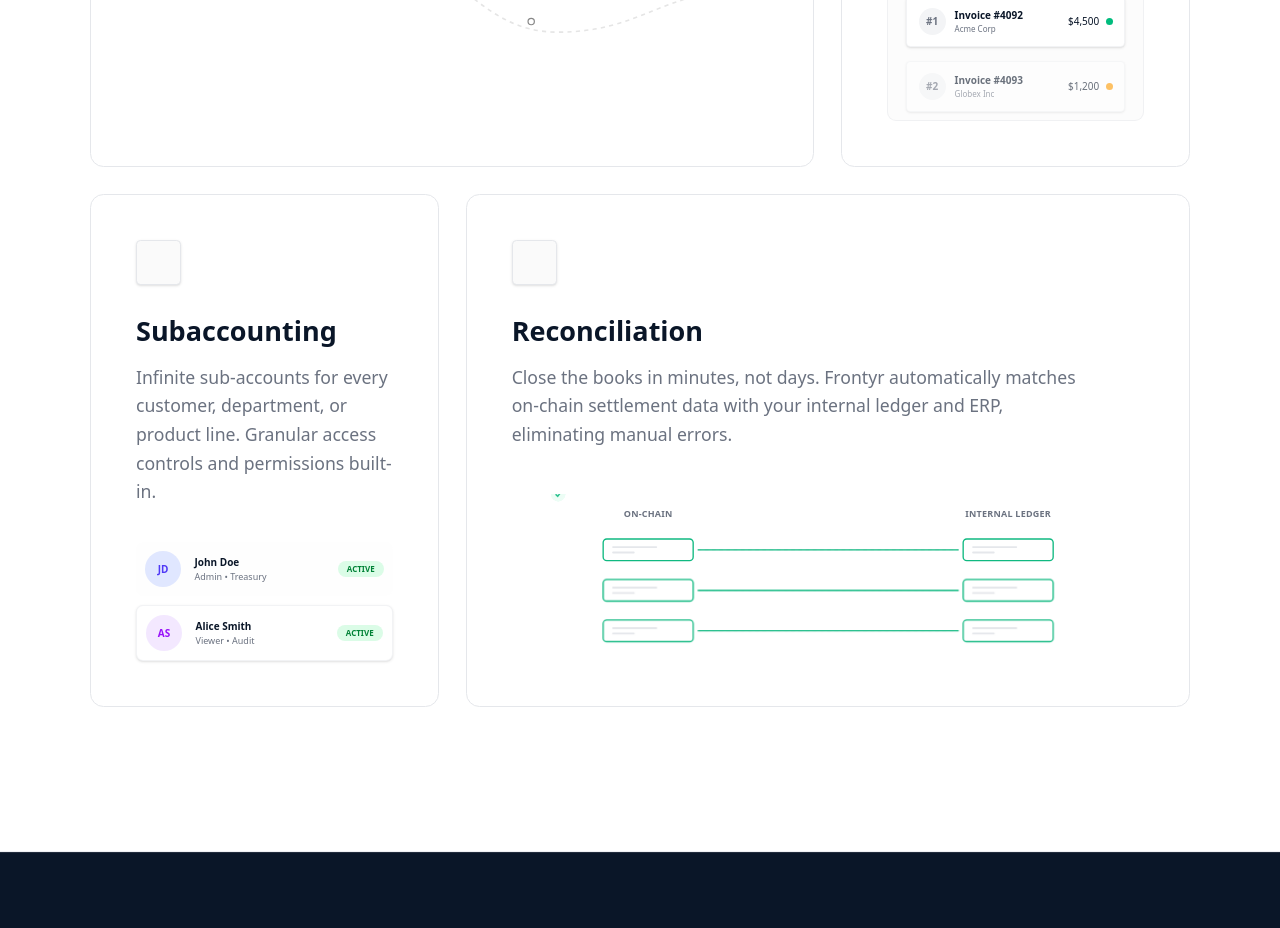
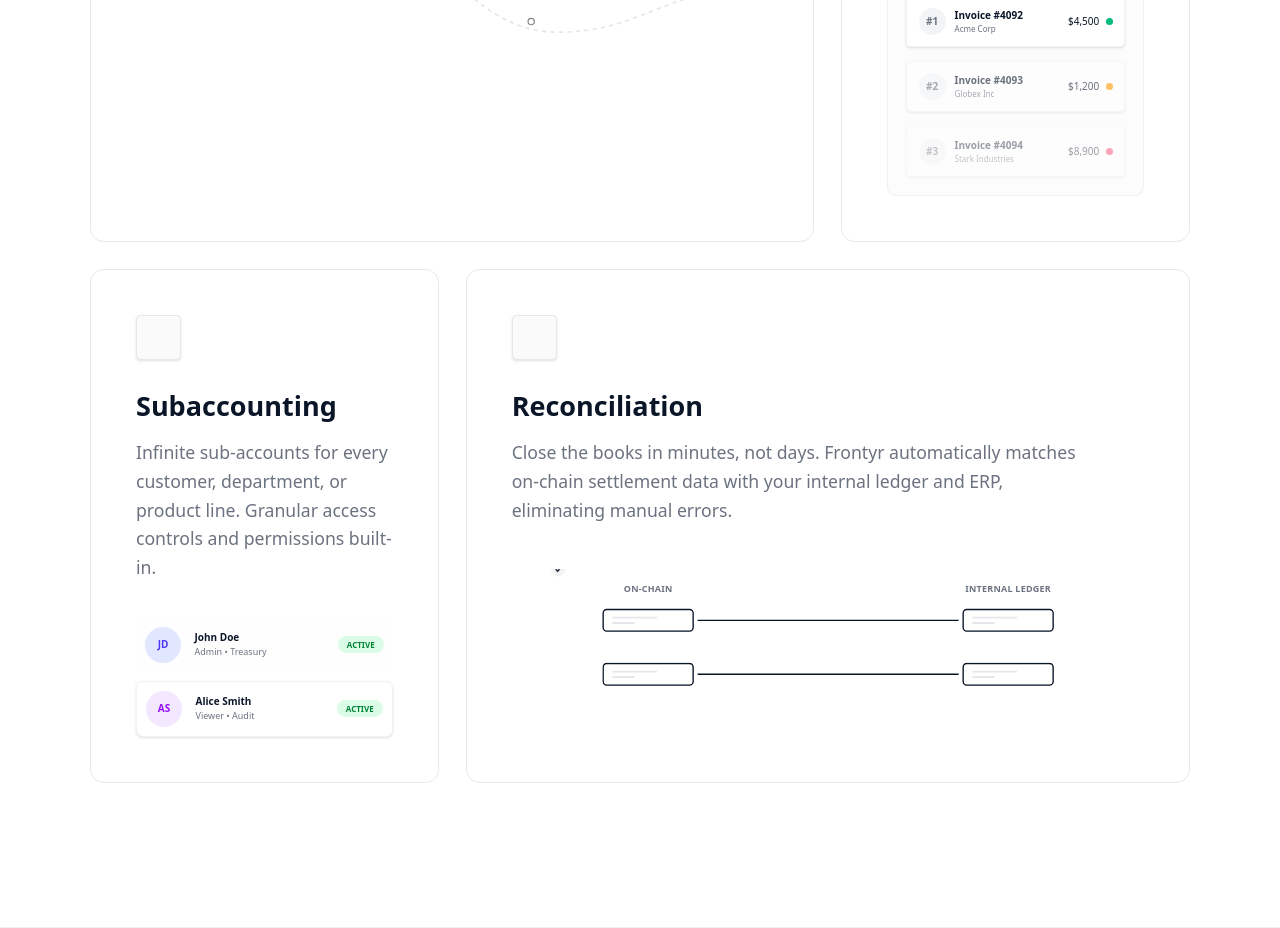
Before and after one commit to swedishfrenchpress/frontyr-website-exploration, a Next.js app: page / in a window 1280 px wide. Shown: the part 3380-4308 px from the top of the page. Built offline with nearby package versions, Linux system fonts and the light colour scheme; some icons are missing.

Commit message:
updated invocing.

```diff
--- a/app/components/Features.tsx
+++ b/app/components/Features.tsx
@@ -512,7 +512,7 @@ export function Features() {
                 Automated billing that settles instantly. Create, send, and track smart invoices that reconcile themselves upon payment.
               </p>
 
-              <div className="mt-auto relative w-full h-32 bg-canvas/50 border border-border/50 rounded-lg p-4 flex flex-col gap-3 group-hover:bg-canvas transition-colors duration-300">
+              <div className="mt-auto relative w-full bg-canvas/50 border border-border/50 rounded-lg p-4 flex flex-col gap-3 group-hover:bg-canvas transition-colors duration-300">
                   {/* Invoice Item */}
                   <div className="flex items-center justify-between bg-white p-2.5 rounded border border-border/50 shadow-sm">
                       <div className="flex items-center gap-2">
@@ -539,6 +539,20 @@ export function Features() {
                       <div className="flex items-center gap-1.5">
                           <span className="text-[10px] font-mono text-obsidian">$1,200</span>
                           <span className="w-1.5 h-1.5 rounded-full bg-amber-500"></span>
+                      </div>
+                  </div>
+                   {/* Invoice Item 3 */}
+                   <div className="flex items-center justify-between bg-white p-2.5 rounded border border-border/50 shadow-sm opacity-40">
+                      <div className="flex items-center gap-2">
+                          <div className="w-6 h-6 rounded-full bg-gray-100 flex items-center justify-center text-[10px] font-bold text-subtle">#3</div>
+                          <div className="flex flex-col">
+                              <span className="text-[10px] font-semibold text-obsidian">Invoice #4094</span>
+                              <span className="text-[8px] text-subtle">Stark Industries</span>
+                          </div>
+                      </div>
+                      <div className="flex items-center gap-1.5">
+                          <span className="text-[10px] font-mono text-obsidian">$8,900</span>
+                          <span className="w-1.5 h-1.5 rounded-full bg-rose-500"></span>
                       </div>
                   </div>
               </div>
--- a/app/components/ReconciliationAnimation.tsx
+++ b/app/components/ReconciliationAnimation.tsx
@@ -9,17 +9,16 @@ export function ReconciliationAnimation() {
     // Loop reset
     const timer = setTimeout(() => {
       setKey(prev => prev + 1);
-    }, 4500); // Wait for animations (3 * 0.4s start delay + 1s duration + 2s hold) -> ~4.5s total loop
+    }, 4500);
 
     return () => clearTimeout(timer);
   }, [key]);
 
   // Layout Constants
   const viewBoxWidth = 600;
-  const viewBoxHeight = 180; // 50% taller than 120
-  const rowCount = 3;
-  const rowHeight = 45; // Taller gaps
-  const startY = 50;
+  const viewBoxHeight = 180;
+  const rowHeight = 60;
+  const startY = 45;
 
   // Element positions
   const leftX = 50;
@@ -28,19 +27,29 @@ export function ReconciliationAnimation() {
   const rectHeight = 24;
 
   // Line positions
-  const lineStartX = leftX + rectWidth + 5; // 155
-  const lineEndX = rightX - 5; // 445
-  const lineLength = lineEndX - lineStartX; // 290
+  const lineStartX = leftX + rectWidth + 5;
+  const lineEndX = rightX - 5;
+  const lineLength = lineEndX - lineStartX;
+
+  // Colors
+  const obsidian = '#0A1628';
+  const checkmarkBg = '#F3F4F6';
+
+  // Data for rows
+  const rowData = [
+    { usdc: "5,000.00", usd: "5,000.00" },
+    { usdc: "12,350.00", usd: "12,350.00" }
+  ];
 
   return (
-    <div className="w-full h-full flex items-center justify-center select-none">
+    <div className="w-full h-full flex items-center justify-center select-none group">
       <svg
         key={key}
         className="w-full max-w-2xl h-full"
         viewBox={`0 0 ${viewBoxWidth} ${viewBoxHeight}`}
       >
         <defs>
-          <filter id="glow-green-dot" x="-50%" y="-50%" width="200%" height="200%">
+          <filter id="glow-obsidian-dot" x="-50%" y="-50%" width="200%" height="200%">
             <feGaussianBlur stdDeviation="1.5" result="blur" />
             <feComposite in="SourceGraphic" in2="blur" operator="over" />
           </filter>
@@ -51,7 +60,7 @@ export function ReconciliationAnimation() {
         <text x={rightX + rectWidth/2} y="25" textAnchor="middle" className="text-[10px] font-mono fill-subtle font-semibold uppercase tracking-wide">Internal Ledger</text>
 
         {/* Rows */}
-        {[0, 1, 2].map((i) => {
+        {rowData.map((data, i) => {
           const y = startY + (i * rowHeight);
           const delay = i * 400; // 400ms stagger
           const duration = 1000; // 1s travel time
@@ -60,34 +69,100 @@ export function ReconciliationAnimation() {
             <g key={i}>
 
               {/* Left Box (On-Chain) */}
+              <g className="transition-all duration-300 origin-center box-group">
+                  {/* Background Rect - Animate scale and fill on hover via CSS classes on parent group */}
                   <rect
                     x={leftX} y={y} width={rectWidth} height={rectHeight} rx="4"
                     fill="white"
                     stroke="#E5E7EB"
                     strokeWidth="1"
-                className="transition-colors"
+                    className="transition-all duration-300 group-hover:fill-canvas group-hover:stroke-border/60"
+                    style={{
+                        transformBox: 'fill-box',
+                        transformOrigin: 'center',
+                    }}
+                    // Using CSS class for hover scale instead of style to allow smooth transition
+                  />
+                   {/* This separate rect handles the success border animation independent of hover scaling */}
+                   <rect
+                    x={leftX} y={y} width={rectWidth} height={rectHeight} rx="4"
+                    fill="none"
+                    stroke="transparent"
+                    strokeWidth="1.5"
                     style={{
                         animation: `highlightBox ${duration}ms forwards`,
-                    animationDelay: `${delay + duration}ms` // Highlight when dot arrives (simulated match)
+                        animationDelay: `${delay + duration}ms`,
+                        pointerEvents: 'none'
                     }}
                   />
+
+                  {/* Placeholder Content */}
+                  <g className="transition-opacity duration-300 group-hover:opacity-0 pointer-events-none">
                     <rect x={leftX + 10} y={y + 8} width={rectWidth * 0.5} height="2" rx="1" fill="#E5E7EB" />
                     <rect x={leftX + 10} y={y + 14} width={rectWidth * 0.25} height="2" rx="1" fill="#E5E7EB" />
+                  </g>
+
+                  {/* Hover Content */}
+                  <g className="opacity-0 transition-all duration-300 group-hover:opacity-100">
+                     {/* USDC Icon */}
+                     <circle cx={leftX + 16} cy={y + 12} r="6" fill="#2775CA" />
+                     <text x={leftX + 16} y={y + 15} textAnchor="middle" fill="white" fontSize="7" fontWeight="bold">$</text>
+
+                     {/* Text */}
+                     <text
+                        x={leftX + 28} y={y + 15}
+                        className="text-[9px] font-mono fill-obsidian font-medium"
+                     >
+                        {data.usdc} <tspan className="fill-subtle font-normal">USDC</tspan>
+                     </text>
+                  </g>
+              </g>
 
               {/* Right Box (Internal) */}
+              <g className="transition-all duration-300 origin-center box-group">
                   <rect
                     x={rightX} y={y} width={rectWidth} height={rectHeight} rx="4"
                     fill="white"
                     stroke="#E5E7EB"
                     strokeWidth="1"
-                className="transition-colors"
+                    className="transition-all duration-300 group-hover:fill-canvas group-hover:stroke-border/60"
+                    style={{
+                        transformBox: 'fill-box',
+                        transformOrigin: 'center',
+                    }}
+                  />
+                   <rect
+                    x={rightX} y={y} width={rectWidth} height={rectHeight} rx="4"
+                    fill="none"
+                    stroke="transparent"
+                    strokeWidth="1.5"
                     style={{
                         animation: `highlightBox ${duration}ms forwards`,
-                    animationDelay: `${delay + duration}ms`
+                        animationDelay: `${delay + duration}ms`,
+                         pointerEvents: 'none'
                     }}
                   />
+
+                   {/* Placeholder Content */}
+                   <g className="transition-opacity duration-300 group-hover:opacity-0 pointer-events-none">
                         <rect x={rightX + 10} y={y + 8} width={rectWidth * 0.5} height="2" rx="1" fill="#E5E7EB" />
                         <rect x={rightX + 10} y={y + 14} width={rectWidth * 0.25} height="2" rx="1" fill="#E5E7EB" />
+                   </g>
+
+                   {/* Hover Content */}
+                   <g className="opacity-0 transition-all duration-300 group-hover:opacity-100">
+                        {/* USD Icon */}
+                        <circle cx={rightX + 16} cy={y + 12} r="6" fill="#10B981" />
+                        <text x={rightX + 16} y={y + 15} textAnchor="middle" fill="white" fontSize="7" fontWeight="bold">$</text>
+
+                        <text
+                            x={rightX + 28} y={y + 15}
+                            className="text-[9px] font-mono fill-obsidian font-medium"
+                        >
+                            <tspan className="fill-subtle font-normal">$</tspan>{data.usd}
+                        </text>
+                    </g>
+              </g>
 
               {/* Connecting Line (Background Dashed) */}
               <path
@@ -100,10 +175,10 @@ export function ReconciliationAnimation() {
 
               {/* Dot / Pulse */}
               <circle
-                cx="-20" cy="-20" // Start off-screen to prevent artifacts
+                cx="-20" cy="-20" // Start off-screen
                 r="3"
-                fill="#10B981"
-                filter="url(#glow-green-dot)"
+                fill={obsidian}
+                filter="url(#glow-obsidian-dot)"
                 opacity="0"
                 style={{
                     offsetPath: `path('M ${lineStartX} ${y + rectHeight/2} L ${lineEndX} ${y + rectHeight/2}')`,
@@ -112,15 +187,11 @@ export function ReconciliationAnimation() {
                 }}
               />
 
-              {/* Trailing Line (Optional, matches dot path) */}
-              {/* Note: Standard SVG stroke-dashoffset animation is easier than trailing a dot perfectly without complex sync.
-                  Let's stick to the user request: "dot/pulse travels".
-                  We can also animate the line color turning solid green BEHIND the dot if desired, but dot is key.
-              */}
+              {/* Trailing Line */}
               <path
                 d={`M ${lineStartX} ${y + rectHeight/2} L ${lineEndX} ${y + rectHeight/2}`}
                 fill="none"
-                stroke="#10B981"
+                stroke={obsidian}
                 strokeWidth="1.5"
                 strokeDasharray={lineLength}
                 strokeDashoffset={lineLength}
@@ -139,8 +210,8 @@ export function ReconciliationAnimation() {
                     animationDelay: `${delay + duration}ms`
                 }}
               >
-                 <circle cx="0" cy="0" r="8" fill="#ECFDF5" />
-                 <path d="M-2.5 0.5 L-0.5 2.5 L3 -2" fill="none" stroke="#10B981" strokeWidth="1.5" strokeLinecap="round" strokeLinejoin="round" />
+                 <circle cx="0" cy="0" r="8" fill={checkmarkBg} />
+                 <path d="M-2.5 0.5 L-0.5 2.5 L3 -2" fill="none" stroke={obsidian} strokeWidth="1.5" strokeLinecap="round" strokeLinejoin="round" />
               </g>
 
             </g>
@@ -148,6 +219,9 @@ export function ReconciliationAnimation() {
         })}
 
         <style jsx>{`
+          .group:hover .box-group rect:first-of-type {
+            transform: scale(1.25, 1.4);
+          }
           @keyframes travelDot {
             0% { offset-distance: 0%; opacity: 1; }
             90% { opacity: 1; }
@@ -158,16 +232,11 @@ export function ReconciliationAnimation() {
             to { stroke-dashoffset: 0; }
           }
            @keyframes popIn {
-            from { opacity: 0; transform: translate(${rightX + rectWidth + 20}px, ${startY}px) scale(0.5); } /* Note: transform logic in CSS keyframes within SVG can be tricky with translate, using local transform in group is safer */
-            to { opacity: 1; transform: translate(${rightX + rectWidth + 20}px, ${startY}px) scale(1); } /* Wait, we need dynamic Y in keyframes or apply animation to opacity/scale only */
-          }
-          /* Re-defining popIn to be transform-agnostic (applied to G which is already translated) */
-           @keyframes popIn {
             from { opacity: 0; transform: scale(0.5); }
             to { opacity: 1; transform: scale(1); }
           }
           @keyframes highlightBox {
-            to { stroke: #10B981; stroke-width: 1.5px; }
+            to { stroke: ${obsidian}; }
           }
         `}</style>
       </svg>
```
Lines whose indentation alone changed are shown as unchanged.
